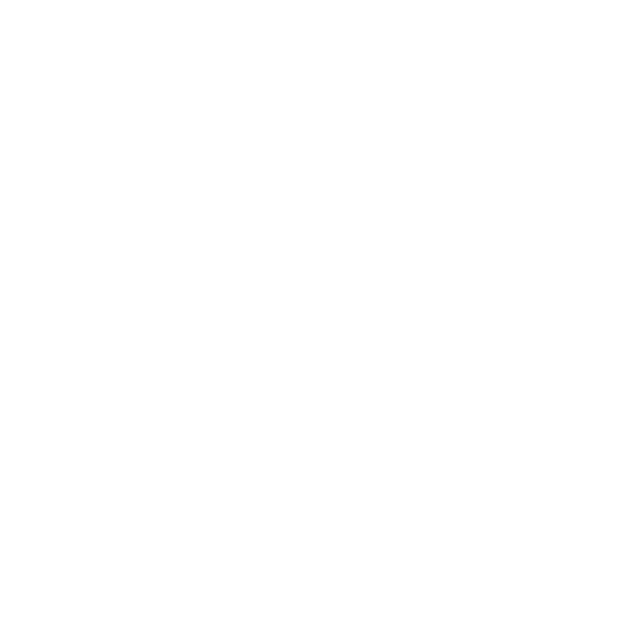
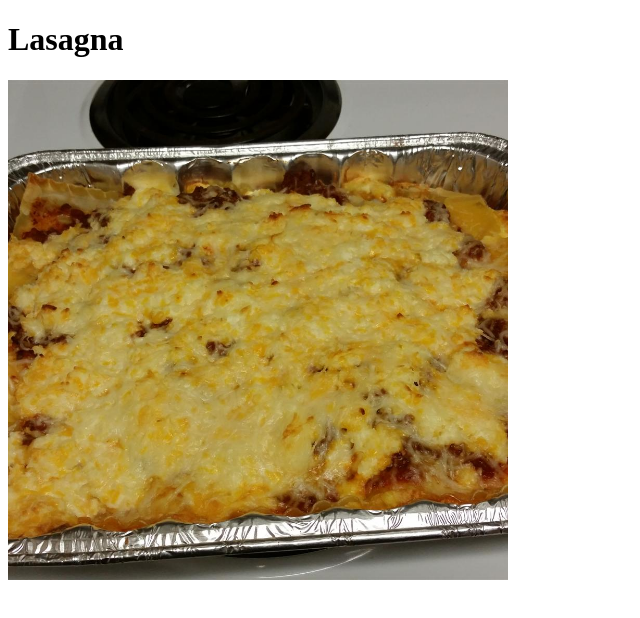
Before and after one commit to WilAm1/odin-recipes, a plain HTML site: page recipes/lasagna.html in a window 1280 px wide. Shown: the whole page, without its empty margins (0-640 px from the left). Drawn offline with Linux system fonts and the light colour scheme.

Commit message:
Add lasagna pic

```diff
--- a/recipes/lasagna.html
+++ b/recipes/lasagna.html
@@ -10,6 +10,8 @@
 
 <body>
 
+    <h1>Lasagna</h1>
+    <img src="../images/lasagna.jpg" alt="Picture of Lasagna" width="500">
 </body>
 
 </html>
```
